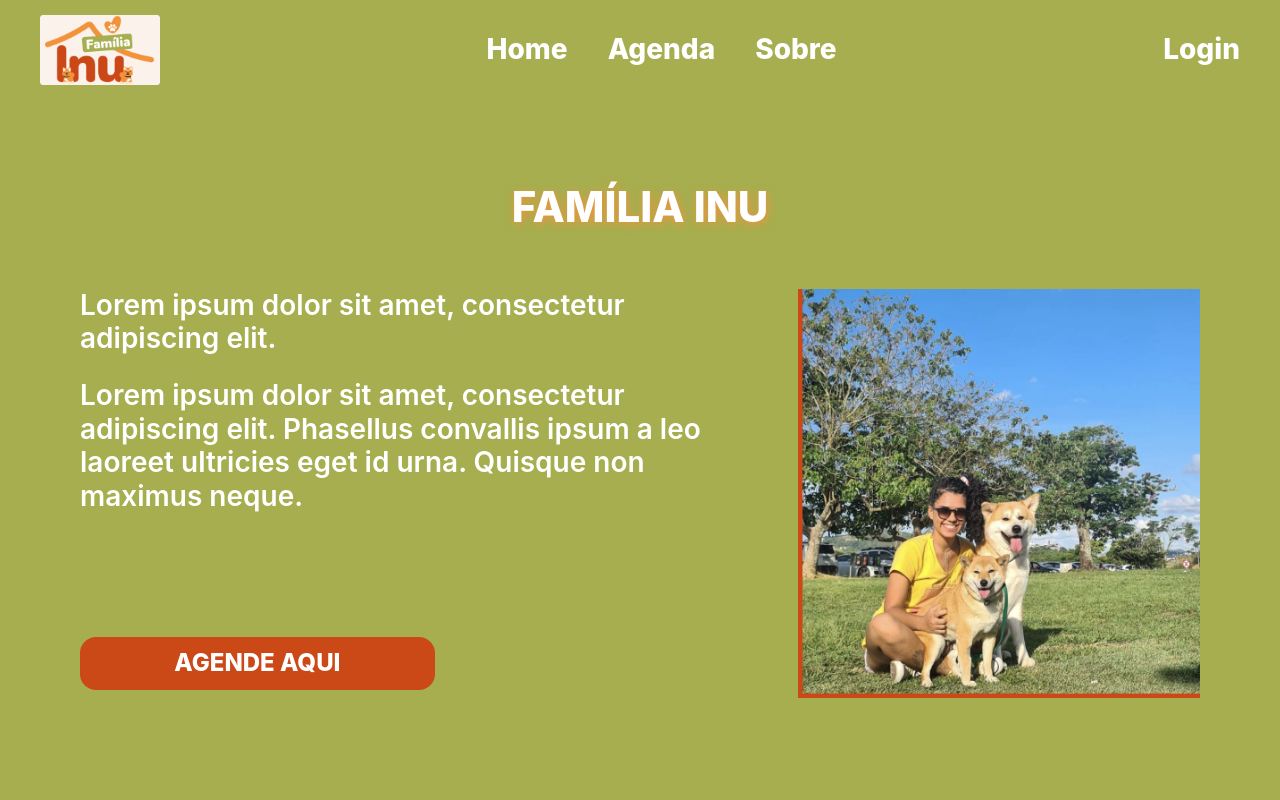
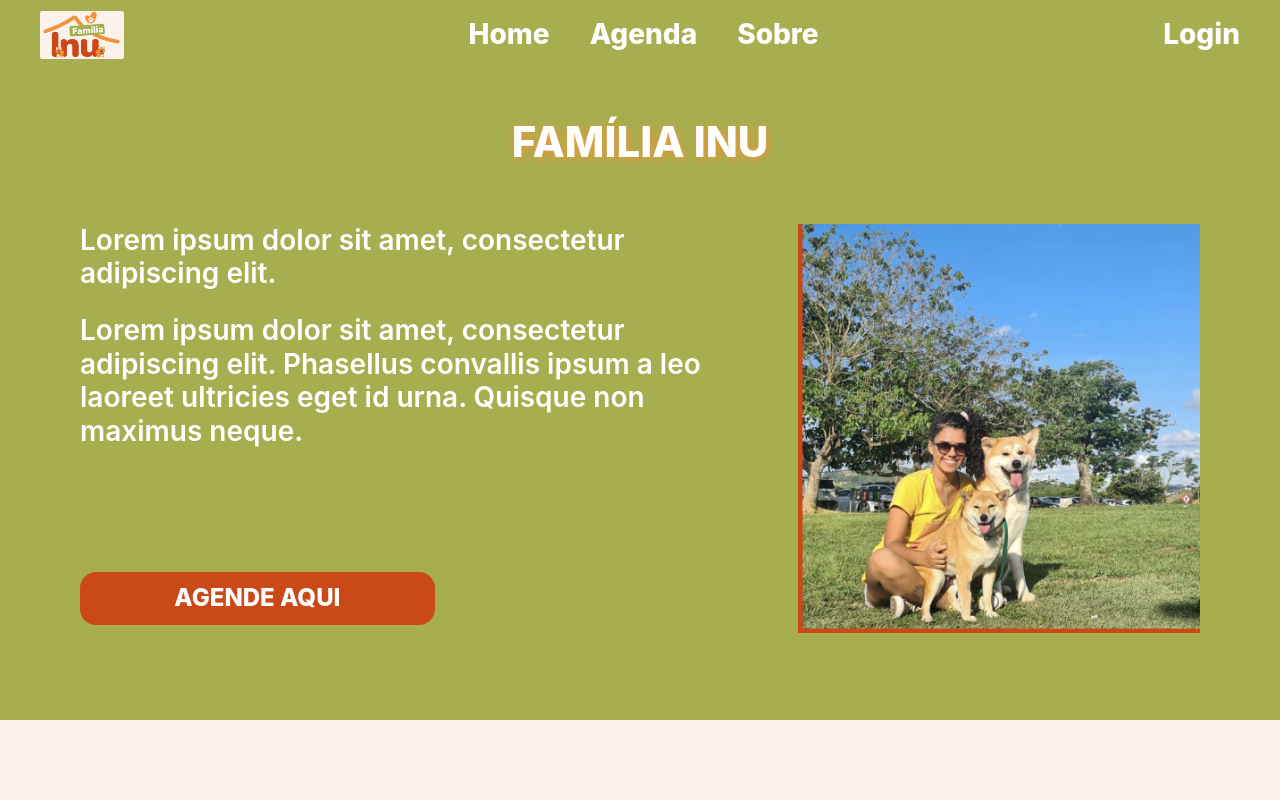
Before and after one commit to yamashita-tiemi/Familia-Inu, a Next.js app: page / in a window 1280 px wide. Shown: the top 800 px of the page. Built offline with nearby package versions, Linux system fonts and the light colour scheme.

Commit message:
adjusts in navbar

```diff
--- a/src/app/_components/footer.tsx
+++ b/src/app/_components/footer.tsx
@@ -10,7 +10,7 @@ export default function Footer() {
             as={"footer"}
             bg={"#A6AE4F"}
             width={"100%"}
-            height={"200px"}
+            height={"150px"}
             justifyContent={"space-between"}
             paddingX={10}
         >
--- a/src/app/_components/image.tsx
+++ b/src/app/_components/image.tsx
@@ -12,7 +12,7 @@ interface ImageNavbarProps {
 export function ImageNavbar({ src, alt, width, height }: ImageNavbarProps) {
     return (
         <Link as={NextLink} href="/"
-            width={"10%"}
+            width={"7%"}
         >
             <Stack as="picture" align={"center"}>
                 <NextImage src={src} alt={alt} width={width} height={height} />
--- a/src/app/_components/navbar.tsx
+++ b/src/app/_components/navbar.tsx
@@ -9,9 +9,11 @@ export default function Navbar() {
             // as={"navbar"}
             bg={"#A6AE4F"}
             width={"100%"}
-            height={"100px"}
+            height={"70px"}
             justifyContent={"space-between"}
             paddingX={10}
+            position={"fixed"}
+
         >
             <ImageNavbar src={"/logo.png"} alt={"Família Inu"} width={165} height={95}/>
             <Flex
--- a/src/app/_components/section.tsx
+++ b/src/app/_components/section.tsx
@@ -16,6 +16,7 @@ export function SectionIndexPrimary() {
             paddingBottom={10}
             justifyContent={"center"}
             alignItems={"center"}
+            paddingTop={"70px"}
         >
             <TitlePage title={"Família Inu"} size={"42px"} color={"#FFFFFF"}/>
             <HStack
--- a/src/app/fonts.ts
+++ b/src/app/fonts.ts
@@ -1,4 +1,4 @@
-import { Inter, Rubik } from 'next/font/google'
+import { Baloo_2, Inter, Rubik } from 'next/font/google'
 
 const inter = Inter({
     subsets: ['latin'],
@@ -11,8 +11,14 @@ const rubik = Rubik({
     variable: '--font-rubik',
 })
 
+const baloo = Baloo_2({
+  subsets: ['latin'],
+  variable: '--font-baloo',
+})
+
 
 export const fonts = {
   inter,
   rubik,
+  baloo,
 }
--- a/src/app/layout.tsx
+++ b/src/app/layout.tsx
@@ -15,7 +15,7 @@ export default function RootLayout({
 }>) {
   return (
     <html lang="pt">
-      <body className={fonts.inter.variable} style={{ backgroundColor: "#FBF2EC" }}>
+      <body className={fonts.baloo.variable} style={{ backgroundColor: "#FBF2EC" }}>
         <Providers>{children}</Providers>
       </body>
     </html>
```
